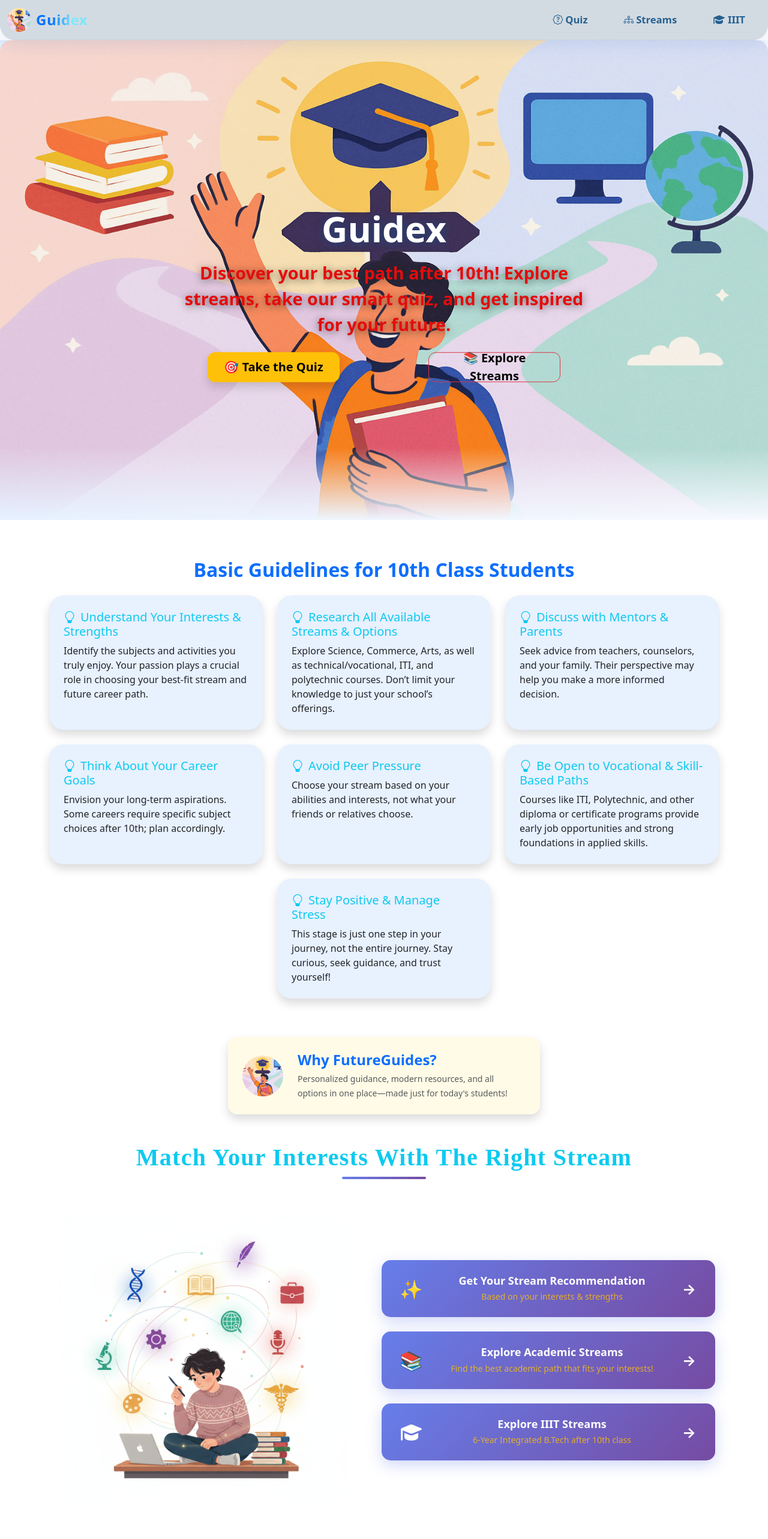
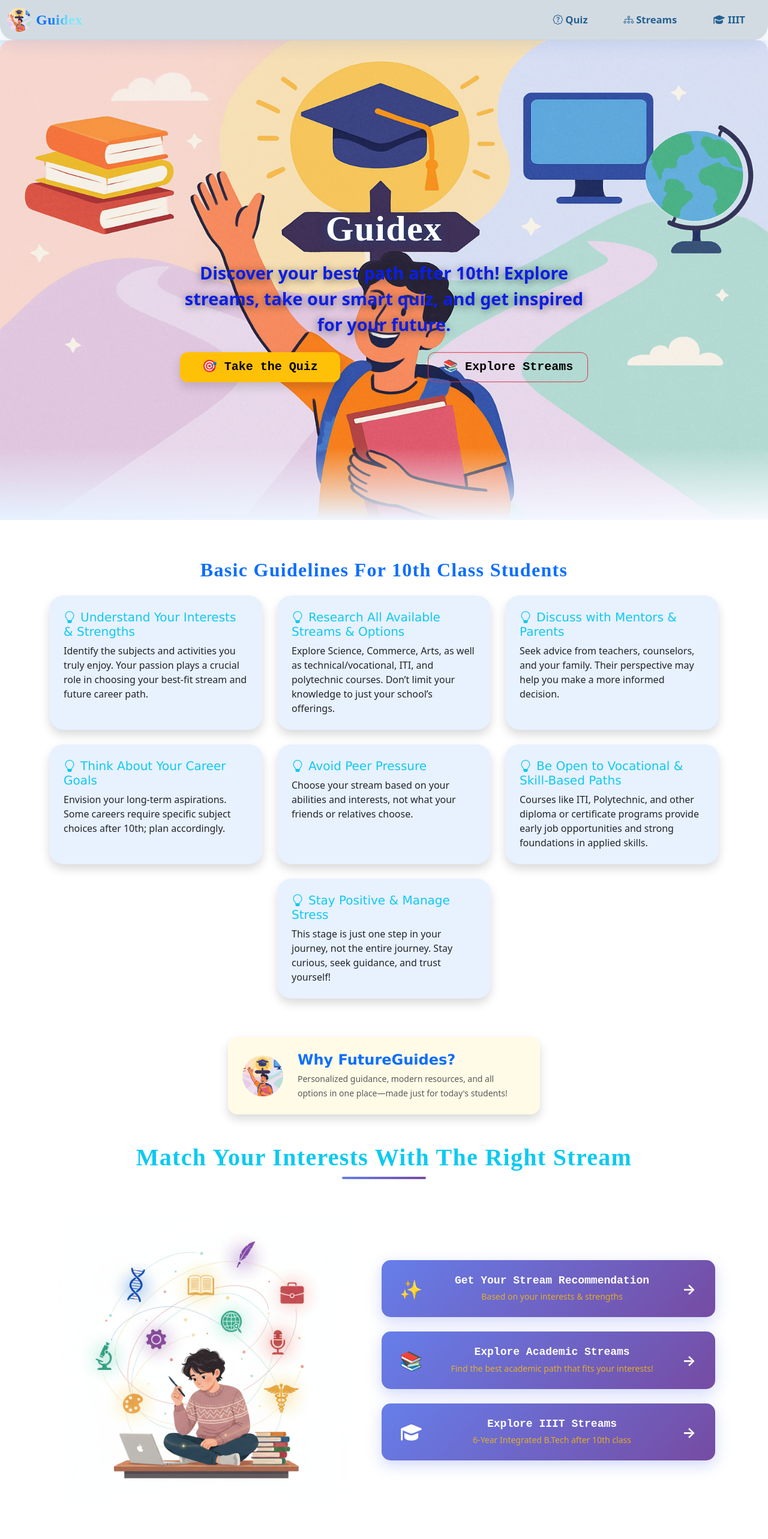
Before and after one commit to PuttaPramod/Guidex, an Angular app: page / in a window 1280 px wide. Shown: the top 2566 px of the page at 60% size. Built offline with nearby package versions, Linux system fonts and the light colour scheme.

Commit message:
changed font families

```diff
--- a/src/app/app.component.html
+++ b/src/app/app.component.html
@@ -3,7 +3,7 @@
     <!-- Logo and Brand on the left -->
     <a class="navbar-brand d-flex align-items-center gap-2 fw-bold fs-4" title="home" routerLink="/">
       <img src="assets/banner.jpg" width="40" height="40" class="rounded-circle" style="object-fit:cover" alt="logo">
-      <span class="brand-grad">Guidex</span>
+      <span class="brand-grad mytitle">Guidex</span>
     </a>
     <button class="navbar-toggler" type="button" data-bs-toggle="collapse" data-bs-target="#studentNavbarContent">
       <span class="navbar-toggler-icon"></span>
@@ -31,7 +31,7 @@
     <div class="footer-grid">
       <!-- Logo & Tagline -->
       <div class="footer-brand">
-        <h3>🎓 Guidex</h3>
+        <h3 class="mytitle">🎓 Guidex</h3>
         <p>Empowering students on their journey</p>
       </div>
 
--- a/src/app/pages/home/home.component.css
+++ b/src/app/pages/home/home.component.css
@@ -35,12 +35,12 @@
   font-size: 1.8rem;
   font-weight:bolder;
   text-shadow: 0 2px 14px #222c28aa;
-  color: #e50c0c;
+  color: #0c1ee5;
   font-weight: 700;
 }
 /* BUTTONS */
 .custom-btn {
-  width: 220px;
+  width: 270px;
   height: 50px;
   border-radius: 12px;
   transition: all 0.3s ease-in-out;
--- a/src/app/pages/home/home.component.html
+++ b/src/app/pages/home/home.component.html
@@ -3,18 +3,18 @@
 <div class="hero-section position-relative text-center d-flex flex-column align-items-center justify-content-center mb-5">
   <img src="assets/banner.jpg" class="hero-banner-img fade-bottom" alt="Banner">
   <div class="hero-title-overlay">
-    <h1 class="display-5 fw-bold mb-3 hero-main-title">Guidex</h1>
+    <h1 class="display-5 fw-bold mb-3 hero-main-title mytitle">Guidex</h1>
     <p class="lead hero-main-lead">
       Discover your best path after 10th! Explore streams, take our smart quiz, and get inspired for your future.
     </p>
     <div class="d-flex justify-content-center gap-4 mt-4 butt">
   <a title="Discover Your Ideal Stream" routerLink="/quiz"
-     class="btn btn-warning btn-lg fw-semibold shadow custom-btn">
+     class="btn btn-warning btn-lg fw-semibold shadow custom-btn mybutt">
      🎯 Take the Quiz
   </a><div style="width: 100px;"></div>
 
   <a title="test streams" routerLink="/streams"
-     class="btn btn-outline-danger btn-lg fw-semibold custom-btn">
+     class="btn btn-outline-danger btn-lg fw-semibold custom-btn mybutt">
      📚 Explore Streams
   </a>
 </div>
@@ -24,12 +24,12 @@
 
 <!-- GUIDELINES SECTION -->
 <div class=" gui container my-5 py-3">
-  <h2 class="text-center text-primary fw-bold mb-4">Basic Guidelines for 10th Class Students</h2>
+  <h2 class="text-center text-primary fw-bold mb-4 mytitle">Basic Guidelines for 10th Class Students</h2>
   <div class="row g-4 justify-content-center">
     <div *ngFor="let g of guidelines" class="col-sm-10 col-md-6 col-lg-4">
       <div class="card h-100 shadow guideline-card border-0">
         <div class="card-body p-4">
-          <h5 class="card-title text-info mb-2">
+          <h5 class="card-title text-info mb-2 mysub">
             <i class="bi bi-lightbulb me-2"></i>{{g.title}}
           </h5>
           <p class="card-text">{{g.detail}}</p>
@@ -44,7 +44,7 @@
   <div class="card shadow rounded-4 p-4 d-flex flex-row align-items-center" style="max-width:520px;">
     <img src="assets/banner.jpg" alt="Guide" class="rounded-circle me-4" style="width:68px; height:68px; object-fit:cover;">
     <div>
-      <h4 class="mb-1 text-primary fw-bold">Why FutureGuides?</h4>
+      <h4 class="mb-1 text-primary fw-bold mysub">Why FutureGuides?</h4>
       <small class="text-muted">
         Personalized guidance, modern resources, and all options in one place—made just for today's students!
       </small>
@@ -52,7 +52,7 @@
   </div>
 </div>
 <div class="home-section">
-  <h2 class="home-section-title text-info">Match Your Interests with the Right Stream</h2>
+  <h2 class="home-section-title text-info mytitle">Match Your Interests with the Right Stream</h2>
 
   <div class="home-layout-container">
     <div class="home-illustration">
@@ -63,7 +63,7 @@
       <a routerLink="/quiz" title="Discover Your Ideal Stream" class="home-card home-card-primary">
         <div class="home-card-icon">✨</div>
         <div class="home-card-content">
-          <h3>Get Your Stream Recommendation</h3>
+          <h3 class="mybutt">Get Your Stream Recommendation</h3>
           <p class="text-warning">Based on your interests & strengths</p>
         </div>
         <div class="home-card-arrow">→</div>
@@ -72,7 +72,7 @@
       <a routerLink="/streams" title="test streams" class="home-card home-card-secondary">
         <div class="home-card-icon">📚</div>
         <div class="home-card-content">
-          <h3>Explore Academic Streams</h3>
+          <h3 class="mybutt">Explore Academic Streams</h3>
           <p class="text-warning">Find the best academic path that fits your interests!</p>
         </div>
         <div class="home-card-arrow">→</div>
@@ -80,7 +80,7 @@
       <a routerLink="/after" title="explore IIIT" class="home-card home-card-secondary">
         <div class="home-card-icon"><i class="fas fa-graduation-cap"></i></div>
         <div class="home-card-content">
-          <h3>Explore IIIT Streams</h3>
+          <h3 class="mybutt">Explore IIIT Streams</h3>
           <p class="text-warning">6-Year Integrated B.Tech after 10th class</p>
         </div>
         <div class="home-card-arrow">→</div>
--- a/src/app/pages/quiz/quiz.component.html
+++ b/src/app/pages/quiz/quiz.component.html
@@ -1,7 +1,7 @@
 <div class="container py-5 d-flex justify-content-center align-items-center flex-column">
   <div class="quiz-banner mb-4 text-center">
     <img src="assets/banner.jpg" alt="Quiz" class="quiz-banner-img rounded-circle mx-auto d-block">
-    <h2 class="quiz-title mt-3 text-primary fw-bold">Smart Future Quiz!</h2>
+    <h2 class="quiz-title mt-3 text-primary fw-bold mytitle">Smart Future Quiz!</h2>
     <p class="text-warning subtitle" >Please select the appropriate options to receive the most suitable stream recommendation.</p>
     <div class="quiz-step text-white mt-2 mb-3 px-3 py-1 rounded-pill">
       Question {{ currentIndex + 1 }} of {{ questions.length }}
@@ -9,7 +9,7 @@
   </div>
 
   <div class="quiz-card card shadow rounded-5 p-4 mb-4 w-100" style="max-width:520px; background:rgba(255,255,255,0.95);">
-    <h4 class="card-title text-dark mb-3 fw-semibold">
+    <h4 class="card-title text-dark mb-3 fw-semibold mysub">
       <i class="bi bi-patch-question text-primary me-2"></i>{{ currentQuestion.text }}
     </h4>
 
@@ -26,7 +26,7 @@
         </label>
       </div>
 
-      <button type="submit"  class="btn btn-gradient mt-4 w-100 fw-bold">
+      <button type="submit"  class="btn btn-gradient mt-4 w-100 fw-bold mybutt">
   {{ currentIndex === questions.length - 1 ? 'Finish' : 'Next' }}
 </button>
 
@@ -36,9 +36,9 @@
   <h4 class="fw-bold text-success my-4">Quiz Completed!</h4>
   <p>Your recommended stream is:</p>
   <p id="result" class="fs-5">{{ quizResultMessage }}</p>
-  <button class="btn btn-outline-primary mt-3" (click)="resetQuiz()">Try Again</button><br>
+  <button class="btn btn-outline-primary mt-3 mybutt" (click)="resetQuiz()">Try Again</button><br>
     <button
-  class="btn btn-primary mt-3"
+  class="btn btn-primary mt-3 mybutt"
   (click)="viewRoadmap()">
   View My Roadmap
 </button>
--- a/src/app/pages/roadmap/roadmap.component.html
+++ b/src/app/pages/roadmap/roadmap.component.html
@@ -3,7 +3,7 @@
     <button class="btn btn-outline-secondary mb-4" title="back to streams" (click)="router.navigate(['/streams'])">
       ← Back to Streams
     </button>
-    <h2 class="text-{{selected.color}} text-center mb-5 fw-bold">{{ selected.title }} Roadmap</h2>
+    <h2 class="text-{{selected.color}} text-center mb-5 fw-bold mytitle">{{ selected.title }} Roadmap</h2>
 
     <div class="roadmap-journey-list-vertical d-flex flex-column align-items-center gap-4">
       <div
@@ -16,7 +16,7 @@
           <i class="bi" [ngClass]="stepIcon(i)"></i>
         </div>
         <div class="journey-step-num mb-1">Step {{ i + 1 }}</div>
-        <div class="fs-6 fw-semibold text-center journey-step-desc px-2">{{ step }}</div>
+        <div class="fs-6 fw-semibold text-center journey-step-desc px-2 mysub">{{ step }}</div>
       </div>
     </div>
   </div>
--- a/src/app/pages/streams/streams.component.css
+++ b/src/app/pages/streams/streams.component.css
@@ -78,3 +78,7 @@
   justify-content: center;
   box-shadow: 0 2px 12px rgba(30, 60, 120, 0.1);
 }
+
+.mydes{
+  font-family: monospace;
+}
--- a/src/app/pages/streams/streams.component.html
+++ b/src/app/pages/streams/streams.component.html
@@ -1,10 +1,9 @@
 <div class="streams-bg py-5">
   <div class="container">
-    <h2 class="text-center mb-5 text-primary fw-bold display-5">
-      Explore Streams After 10<sup>th</sup> Class<br><h1 class="text-center text-secondary fw-semibold">
+    <h2 class="text-center mb-5 text-primary fw-bold display-5 mytitle">
+      Explore Streams After 10<sup>th</sup> Class<br></h2><h1 class="text-center text-secondary fw-semibold">
       select your stream for roadmap
-    </h1><br>
-    </h2>
+    </h1><br><br>
     <div class="row g-4 justify-content-center">
       <div *ngFor="let s of streams" class="col-md-6 col-lg-4">
         <a title="{{s.name}} roadmap" [routerLink]="['/roadmap', s.link]" class="text-decoration-none">
@@ -13,9 +12,9 @@
               <div class="icon-circle mb-3" [ngStyle]="{ 'background': s.color + '22' }">
                 <i class="bi {{ s.icon }}" [ngStyle]="{ color: s.color }"></i>
               </div>
-              <h4 class="card-title fw-bold mb-2">{{ s.name }}</h4>
+              <h4 class="card-title fw-bold mb-2 mysub">{{ s.name }}</h4>
               <p class="text-secondary mb-3">{{ s.description }}</p>
-              <div class="mb-2">
+              <div class="mb-2 mydes">
                 <strong>Core Subjects:</strong> {{ s.coreSubjects }}
               </div>
               <div class="mb-2">
@@ -46,7 +45,7 @@
   <a routerLink="/after" title="explore IIIT" class="home-card home-card-secondary">
         <div class="home-card-icon"><i class="fas fa-graduation-cap"></i></div>
         <div class="home-card-content">
-          <h3>Explore IIIT Streams</h3>
+          <h3 class="mybutt">Explore IIIT Streams</h3>
           <p class="text-warning">6-Year Integrated B.Tech after 10th class</p>
         </div>
         <div class="home-card-arrow">→</div>
--- a/src/styles.css
+++ b/src/styles.css
@@ -119,3 +119,17 @@
     width: 100%;
   }
 }
+
+.mytitle{
+  font-family: 'Times New Roman', Times, serif !important;
+  letter-spacing: 1.3px;
+  text-transform:capitalize;
+}
+
+.mybutt{
+  font-family: 'Courier New', Courier, monospace !important;
+}
+
+.mysub{
+  font-family:'Lucida Sans', 'Lucida Sans Regular', 'Lucida Grande', 'Lucida Sans Unicode', Geneva, Verdana, sans-serif;
+}
```
Also changed, not shown: src/app/pages/after/after.component.html (+8 -8 lines).
